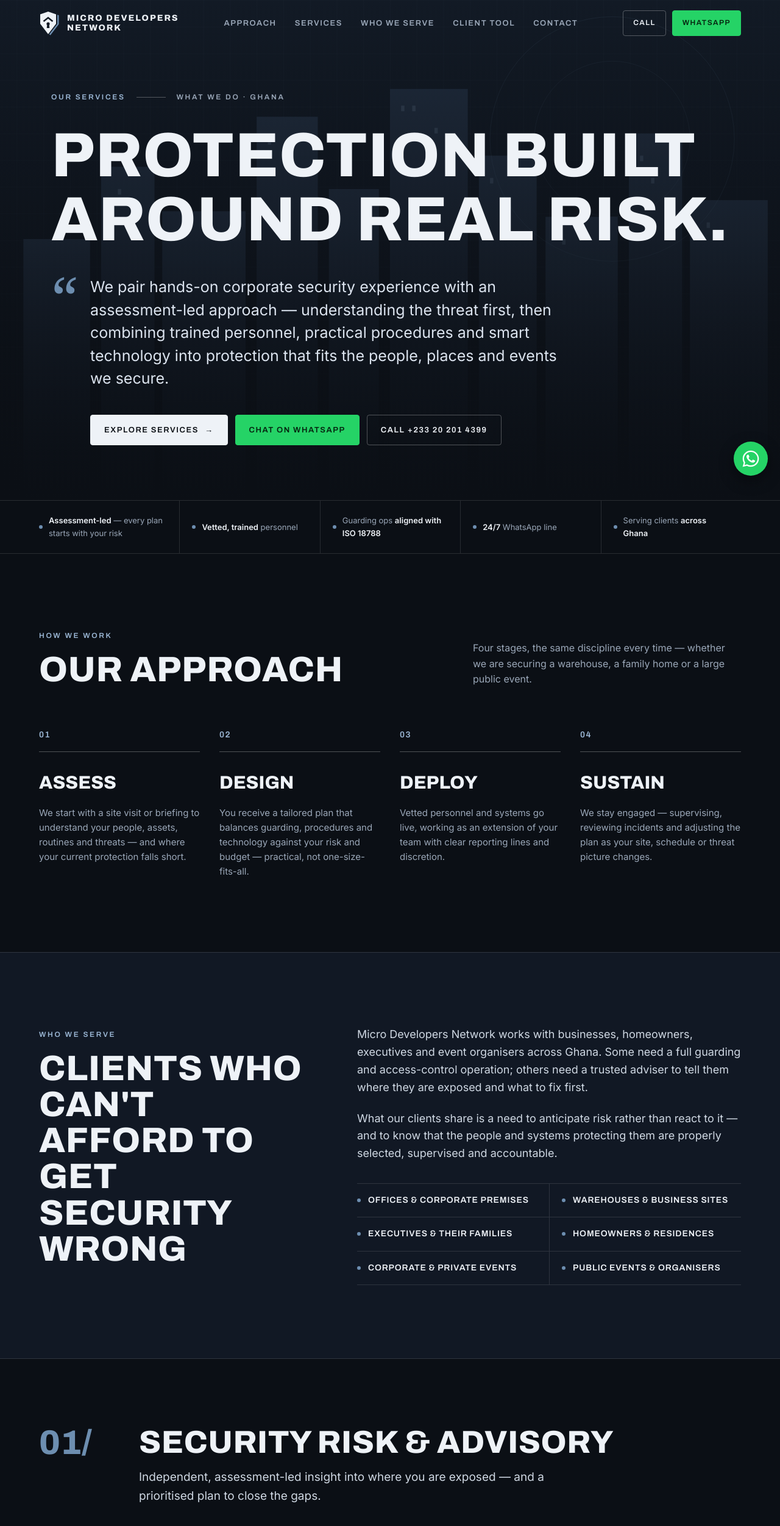
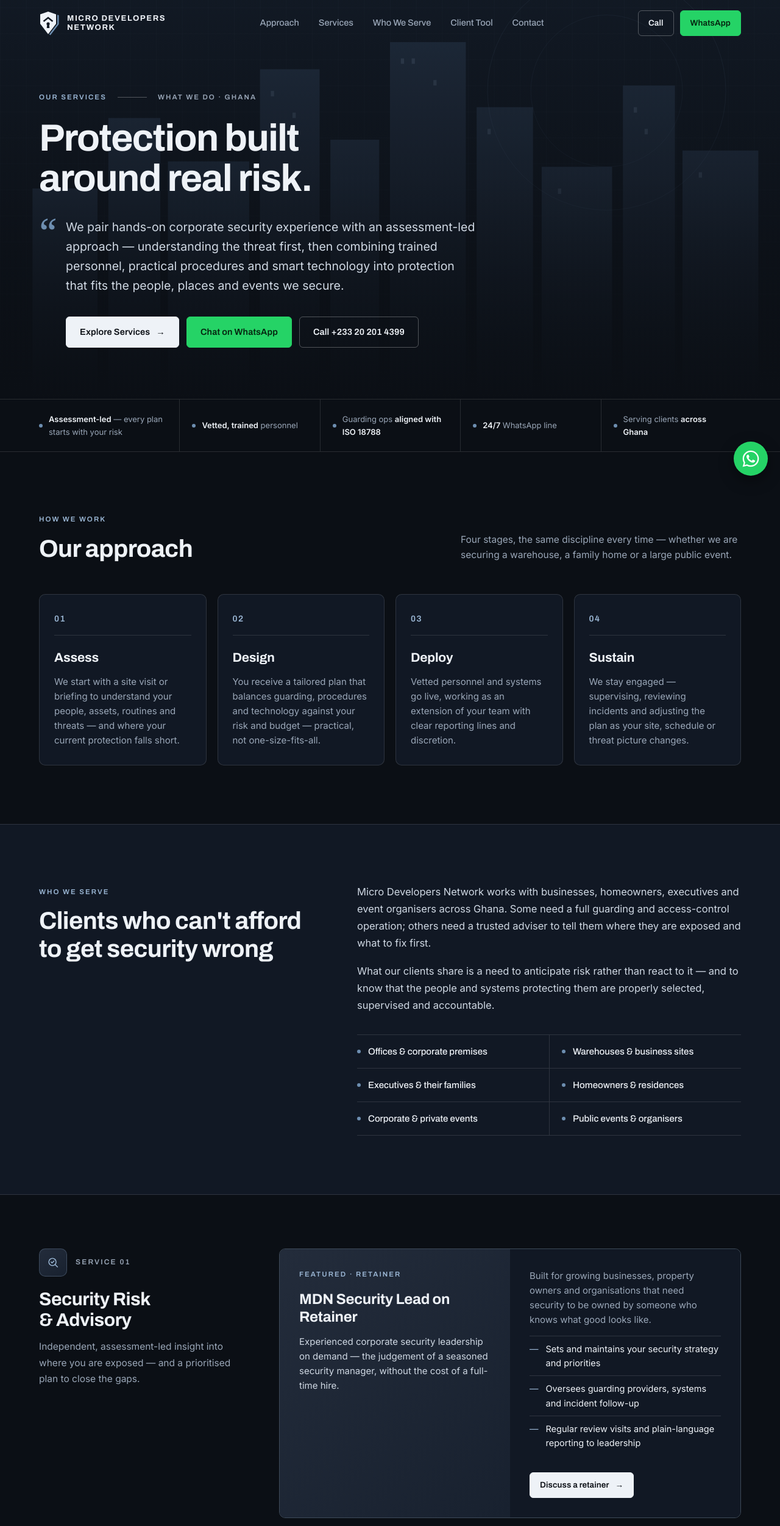
Before and after one commit to mishabbf-glitch/micro-developers-network, a plain HTML site: page index.html in a window 1280 px wide. Shown: the top 2502 px of the page at 61% size. Drawn offline with Linux system fonts and the light colour scheme.

Commit message:
Refine typography and layout
- Sentence-case headings on a calmer type scale (hero 104px -> 62px max, sections 58px -> 40px)
- Service areas: sticky title column with icons beside two-column service cards
- Approach steps as cards; softer buttons and navigation; tighter section spacing
- Fix hero alignment with the page grid; tighter card padding on phones

Co-Authored-By: Claude Opus 5.5 <noreply@anthropic.com>
Claude-Session: https://claude.ai/code/session_01Pv9PyFESBYPZfuCABb3tDE

```diff
--- a/index.html
+++ b/index.html
@@ -182,7 +182,7 @@
   <section class="pillar" id="advisory">
     <div class="wrap">
       <div class="pillar-head reveal">
-        <span class="pillar-num">01/</span>
+        <div class="pillar-tag"><span class="pillar-icon" aria-hidden="true"><svg viewBox="0 0 24 24"><circle cx="11" cy="11" r="6.5"/><path d="M20 20l-4.2-4.2"/><path d="M8.5 11l1.8 1.8 3.4-3.6"/></svg></span><span class="pillar-num">SERVICE 01</span></div>
         <div>
           <h2 class="display">Security Risk &amp; Advisory</h2>
           <p>Independent, assessment-led insight into where you are exposed — and a prioritised plan to close the gaps.</p>
@@ -220,7 +220,7 @@
   <section class="pillar" id="corporate">
     <div class="wrap">
       <div class="pillar-head reveal">
-        <span class="pillar-num">02/</span>
+        <div class="pillar-tag"><span class="pillar-icon" aria-hidden="true"><svg viewBox="0 0 24 24"><rect x="4.5" y="3" width="15" height="18" rx="1.5"/><path d="M9 7.5h1.5M13.5 7.5H15M9 11.5h1.5M13.5 11.5H15M9 15.5h1.5M13.5 15.5H15M10.5 21v-2.5h3V21"/></svg></span><span class="pillar-num">SERVICE 02</span></div>
         <div>
           <h2 class="display">Corporate Security &amp; Operations</h2>
           <p>End-to-end protection for offices, warehouses and business premises — run consistently, day and night.</p>
@@ -240,7 +240,7 @@
   <section class="pillar" id="protection">
     <div class="wrap">
       <div class="pillar-head reveal">
-        <span class="pillar-num">03/</span>
+        <div class="pillar-tag"><span class="pillar-icon" aria-hidden="true"><svg viewBox="0 0 24 24"><path d="M12 3l7 2.6V11c0 4.6-3 8.2-7 10-4-1.8-7-5.4-7-10V5.6Z"/><circle cx="12" cy="10" r="2.2"/><path d="M8.6 16a3.8 3.8 0 0 1 6.8 0"/></svg></span><span class="pillar-num">SERVICE 03</span></div>
         <div>
           <h2 class="display">Executive &amp; Residential Protection</h2>
           <p>Discreet, professional protection for principals, their families and their homes.</p>
@@ -260,7 +260,7 @@
   <section class="pillar" id="events">
     <div class="wrap">
       <div class="pillar-head reveal">
-        <span class="pillar-num">04/</span>
+        <div class="pillar-tag"><span class="pillar-icon" aria-hidden="true"><svg viewBox="0 0 24 24"><circle cx="9" cy="8.5" r="2.8"/><circle cx="17" cy="9.5" r="2.2"/><path d="M3.5 19.5v-.5a5.5 5.5 0 0 1 11 0v.5M15.5 14.6A4.5 4.5 0 0 1 21 19v.5"/></svg></span><span class="pillar-num">SERVICE 04</span></div>
         <div>
           <h2 class="display">Event Security</h2>
           <p>Full security coverage for corporate, private and public events — from first planning call to last guest out.</p>
@@ -278,7 +278,7 @@
   <section class="pillar" id="technology">
     <div class="wrap">
       <div class="pillar-head reveal">
-        <span class="pillar-num">05/</span>
+        <div class="pillar-tag"><span class="pillar-icon" aria-hidden="true"><svg viewBox="0 0 24 24"><path d="M3.5 11.5 12 4.5l8.5 7"/><path d="M5.5 10v10h13V10"/><path d="M9.6 15.2a3.4 3.4 0 0 1 4.8 0"/><circle cx="12" cy="17.3" r=".6"/></svg></span><span class="pillar-num">SERVICE 05</span></div>
         <div>
           <h2 class="display">Smart Home &amp; Security Technology</h2>
           <p>Connected security and convenience systems that extend your protection beyond the people on site.</p>
--- a/styles.css
+++ b/styles.css
@@ -18,7 +18,8 @@
     --steel-hi:#9cb8d6;
     --navy:#232c3b;         /* logo navy */
     --wa:#25d366;
-    --radius:4px;
+    --radius:6px;
+    --radius-lg:10px;
     --wrap:1200px;
     --display:'Archivo',system-ui,sans-serif;
     --body:'Inter',system-ui,-apple-system,'Segoe UI',sans-serif;
@@ -29,17 +30,17 @@
   a{color:inherit;text-decoration:none}
   img,svg{display:block}
   .wrap{max-width:var(--wrap);margin:0 auto;padding:0 24px}
-  .eyebrow{font-family:var(--display);font-size:12px;font-weight:600;letter-spacing:.22em;text-transform:uppercase;color:var(--steel-hi)}
-  .display{font-family:var(--display);font-weight:800;text-transform:uppercase;letter-spacing:.01em;line-height:1.02}
+  .eyebrow{font-family:var(--display);font-size:11.5px;font-weight:600;letter-spacing:.18em;text-transform:uppercase;color:var(--steel-hi)}
+  .display{font-family:var(--display);font-weight:700;letter-spacing:-.015em;line-height:1.14;text-wrap:balance}
 
   /* ---------- Buttons ---------- */
-  .btn{display:inline-flex;align-items:center;gap:10px;font-family:var(--display);font-weight:600;font-size:13px;letter-spacing:.12em;text-transform:uppercase;padding:14px 22px;border-radius:var(--radius);border:1px solid var(--line-strong);transition:background .2s,border-color .2s,color .2s;cursor:pointer;background:transparent;color:var(--text)}
+  .btn{display:inline-flex;align-items:center;gap:10px;font-family:var(--display);font-weight:600;font-size:14.5px;letter-spacing:.01em;padding:13px 22px;border-radius:var(--radius);border:1px solid var(--line-strong);transition:background .2s,border-color .2s,color .2s;cursor:pointer;background:transparent;color:var(--text)}
   .btn:hover{border-color:var(--text)}
   .btn-solid{background:var(--text);color:var(--ink);border-color:var(--text)}
   .btn-solid:hover{background:var(--steel-hi);border-color:var(--steel-hi)}
   .btn-wa{background:var(--wa);border-color:var(--wa);color:#05230f}
   .btn-wa:hover{background:#3be27b;border-color:#3be27b}
-  .btn-sm{padding:10px 16px;font-size:12px}
+  .btn-sm{padding:9px 16px;font-size:13.5px}
   .arrow{transition:transform .2s}
   .btn:hover .arrow{transform:translateX(3px)}
 
@@ -49,25 +50,26 @@
   .topbar-inner{display:flex;align-items:center;justify-content:space-between;height:76px;gap:24px}
   .brand{display:flex;align-items:center;gap:12px}
   .brand svg{width:34px;height:40px}
-  .brand-name{font-family:var(--display);font-weight:800;font-size:14px;letter-spacing:.14em;line-height:1.15;text-transform:uppercase}
-  .mainnav{display:flex;gap:30px}
-  .mainnav a{font-family:var(--display);font-size:13px;font-weight:600;letter-spacing:.12em;text-transform:uppercase;color:var(--muted);transition:color .2s}
+  .brand-name{font-family:var(--display);font-weight:700;font-size:13px;letter-spacing:.12em;line-height:1.15;text-transform:uppercase}
+  .mainnav{display:flex;gap:32px}
+  .mainnav a{font-family:var(--display);font-size:14.5px;font-weight:500;color:var(--muted);transition:color .2s}
   .mainnav a:hover{color:var(--text)}
   .top-cta{display:flex;gap:10px}
-  .menu-btn{display:none;background:none;border:1px solid var(--line-strong);color:var(--text);border-radius:var(--radius);padding:9px 14px;font-family:var(--display);font-size:12px;letter-spacing:.14em;text-transform:uppercase;cursor:pointer}
+  .menu-btn{display:none;background:none;border:1px solid var(--line-strong);color:var(--text);border-radius:var(--radius);padding:8px 14px;font-family:var(--display);font-size:14px;font-weight:600;cursor:pointer}
 
   /* ---------- Hero ---------- */
-  .hero{position:relative;min-height:92vh;display:flex;align-items:flex-end;padding:150px 0 90px;overflow:hidden;isolation:isolate}
+  .hero{position:relative;min-height:78vh;display:flex;align-items:flex-end;padding:150px 0 84px;overflow:hidden;isolation:isolate}
+  .hero > .wrap{width:100%}
   .hero-bg{position:absolute;inset:0;z-index:-1}
   .hero-bg svg{width:100%;height:100%}
   .hero::after{content:"";position:absolute;inset:0;z-index:-1;background:linear-gradient(180deg,rgba(11,15,21,.35) 0%,rgba(11,15,21,.55) 45%,var(--ink) 100%)}
-  .hero-labels{display:flex;gap:18px;align-items:center;margin-bottom:34px}
+  .hero-labels{display:flex;gap:18px;align-items:center;margin-bottom:26px}
   .hero-labels .rule{width:48px;height:1px;background:var(--line-strong)}
-  .hero-title{font-size:clamp(46px,8vw,104px);margin-bottom:40px}
-  .quote{position:relative;max-width:860px;padding-left:64px}
-  .quote-mark{position:absolute;left:0;top:-14px;font-family:Georgia,serif;font-size:96px;line-height:1;color:var(--steel)}
-  .quote p{font-size:clamp(19px,2.1vw,25px);line-height:1.5;color:#dbe3ee;font-weight:400}
-  .hero-actions{display:flex;flex-wrap:wrap;gap:12px;margin-top:40px;padding-left:64px}
+  .hero-title{font-size:clamp(36px,5vw,62px);line-height:1.06;letter-spacing:-.025em;max-width:820px;margin-bottom:30px}
+  .quote{position:relative;max-width:720px;padding-left:44px}
+  .quote-mark{position:absolute;left:0;top:-8px;font-family:Georgia,serif;font-size:64px;line-height:1;color:var(--steel)}
+  .quote p{font-size:clamp(17px,1.6vw,19.5px);line-height:1.65;color:#cfd8e3;font-weight:400}
+  .hero-actions{display:flex;flex-wrap:wrap;gap:12px;margin-top:34px;padding-left:44px}
 
   /* ---------- Trust strip ---------- */
   .strip{border-top:1px solid var(--line);border-bottom:1px solid var(--line)}
@@ -79,53 +81,60 @@
 
   /* ---------- Approach ---------- */
   section{scroll-margin-top:80px}
-  .block{padding:120px 0}
-  .block-head{display:flex;justify-content:space-between;align-items:flex-end;gap:40px;margin-bottom:64px;flex-wrap:wrap}
-  .block-head h2{font-size:clamp(34px,4.6vw,58px)}
-  .block-head p{max-width:440px;color:var(--muted)}
-  .steps{list-style:none;display:grid;grid-template-columns:repeat(4,1fr);gap:32px}
+  .block{padding:96px 0}
+  .block-head{display:flex;justify-content:space-between;align-items:flex-end;gap:40px;margin-bottom:52px;flex-wrap:wrap}
+  .block-head h2{font-size:clamp(28px,3.2vw,40px)}
+  .block-head p{max-width:460px;color:var(--muted);font-size:15.5px}
+  .steps{list-style:none;display:grid;grid-template-columns:repeat(4,1fr);gap:18px}
   .step-num{font-family:var(--display);font-size:14px;font-weight:600;color:var(--steel-hi);letter-spacing:.1em}
-  .step hr{border:0;border-top:1px solid var(--line-strong);margin:16px 0 26px}
-  .step h3{font-family:var(--display);font-size:30px;font-weight:800;text-transform:uppercase;margin-bottom:14px}
+  .step{background:var(--ink-2);border:1px solid var(--line);border-radius:var(--radius-lg);padding:26px 24px 28px;transition:border-color .25s}
+  .step:hover{border-color:rgba(156,184,214,.45)}
+  .step hr{border:0;border-top:1px solid var(--line);margin:14px 0 20px}
+  .step h3{font-family:var(--display);font-size:21px;font-weight:700;letter-spacing:-.01em;margin-bottom:10px}
   .step p{color:var(--muted);font-size:15px}
 
   /* ---------- Who we serve ---------- */
   .serve{background:var(--ink-2);border-top:1px solid var(--line);border-bottom:1px solid var(--line)}
   .serve-grid{display:grid;grid-template-columns:5fr 7fr;gap:72px;align-items:start}
-  .serve h2{font-size:clamp(34px,4.6vw,58px);margin-top:14px}
-  .serve-copy p{font-size:18px;color:#cfd8e3;margin-bottom:22px}
+  .serve h2{font-size:clamp(28px,3.2vw,40px);margin-top:14px}
+  .serve-copy p{font-size:16.5px;line-height:1.7;color:#cfd8e3;margin-bottom:18px}
   .serve-copy p:last-of-type{margin-bottom:34px}
   .segments{list-style:none;display:grid;grid-template-columns:repeat(2,1fr);border-top:1px solid var(--line)}
-  .segments li{padding:16px 0;border-bottom:1px solid var(--line);font-family:var(--display);font-weight:600;font-size:14px;letter-spacing:.06em;text-transform:uppercase;display:flex;gap:12px;align-items:center}
+  .segments li{padding:15px 0;border-bottom:1px solid var(--line);font-family:var(--display);font-weight:500;font-size:15px;display:flex;gap:12px;align-items:center}
   .segments li:nth-child(odd){padding-right:20px}
   .segments li:nth-child(even){padding-left:20px;border-left:1px solid var(--line)}
 
   /* ---------- Service pillars ---------- */
-  .pillar{padding:110px 0;border-bottom:1px solid var(--line)}
-  .pillar-head{display:grid;grid-template-columns:140px 1fr;gap:24px;margin-bottom:56px}
-  .pillar-num{font-family:var(--display);font-size:56px;font-weight:800;color:var(--steel);line-height:1}
-  .pillar-head h2{font-size:clamp(30px,4.2vw,52px);margin-bottom:16px}
-  .pillar-head p{font-size:19px;color:#cfd8e3;max-width:680px}
-  .subs{list-style:none;display:grid;grid-template-columns:repeat(3,1fr);gap:0;margin-left:164px;border-top:1px solid var(--line)}
-  .subs li{padding:28px 28px 30px 0;border-bottom:1px solid var(--line)}
-  .subs li:not(:nth-child(3n+1)){padding-left:28px;border-left:1px solid var(--line)}
-  .subs h3{font-family:var(--display);font-size:17px;font-weight:700;text-transform:uppercase;letter-spacing:.04em;margin-bottom:10px}
-  .subs p{color:var(--muted);font-size:15px}
+  .pillar{padding:88px 0;border-bottom:1px solid var(--line)}
+  .pillar .wrap{display:grid;grid-template-columns:minmax(0,330px) minmax(0,1fr);column-gap:64px;align-items:start}
+  .pillar-head{grid-column:1;grid-row:1/span 2;position:sticky;top:112px}
+  .pillar-tag{display:flex;align-items:center;gap:14px;margin-bottom:20px}
+  .pillar-icon{width:46px;height:46px;border-radius:var(--radius-lg);background:linear-gradient(145deg,var(--navy),var(--ink-3));border:1px solid rgba(156,184,214,.25);display:flex;align-items:center;justify-content:center;color:var(--steel-hi)}
+  .pillar-icon svg{width:22px;height:22px;fill:none;stroke:currentColor;stroke-width:1.6;stroke-linecap:round;stroke-linejoin:round}
+  .pillar-num{font-family:var(--display);font-size:12px;font-weight:600;letter-spacing:.18em;color:var(--muted)}
+  .pillar-head h2{font-size:clamp(24px,2.4vw,30px);margin-bottom:14px}
+  .pillar-head p{font-size:15.5px;line-height:1.7;color:var(--muted)}
+  .subs{grid-column:2;list-style:none;display:grid;grid-template-columns:repeat(2,1fr);gap:16px}
+  .subs li{position:relative;padding:24px 24px 26px;background:var(--ink-2);border:1px solid var(--line);border-radius:var(--radius-lg);transition:border-color .25s,transform .25s,background .25s}
+  .subs li::before{content:"";position:absolute;left:24px;top:0;width:28px;height:2px;background:var(--steel);border-radius:0 0 2px 2px}
+  .subs li:hover{border-color:rgba(156,184,214,.45);background:#131c2a;transform:translateY(-2px)}
+    .subs h3{font-family:var(--display);font-size:16.5px;font-weight:600;line-height:1.35;margin:6px 0 8px}
+  .subs p{color:var(--muted);font-size:14.5px;line-height:1.6}
 
-  .feature{margin:0 0 56px 164px;display:grid;grid-template-columns:1fr 1fr;gap:0;border:1px solid var(--line-strong);border-radius:var(--radius);overflow:hidden}
-  .feature-l{padding:44px;background:linear-gradient(135deg,var(--navy),var(--ink-3))}
+  .feature{grid-column:2;margin:0 0 16px;display:grid;grid-template-columns:1fr 1fr;gap:0;border:1px solid rgba(156,184,214,.35);border-radius:var(--radius-lg);overflow:hidden}
+  .feature-l{padding:32px;background:linear-gradient(135deg,var(--navy),var(--ink-3))}
   .feature-l .eyebrow{display:block;margin-bottom:18px}
-  .feature-l h3{font-family:var(--display);font-size:34px;font-weight:800;text-transform:uppercase;line-height:1.05;margin-bottom:18px}
-  .feature-l p{color:#cfd8e3}
-  .feature-r{padding:44px;background:var(--ink-2)}
-  .feature-r p{color:var(--muted);margin-bottom:18px}
+  .feature-l h3{font-family:var(--display);font-size:24px;font-weight:700;letter-spacing:-.01em;line-height:1.2;margin-bottom:14px}
+  .feature-l p{color:#cfd8e3;font-size:15px}
+  .feature-r{padding:32px;background:var(--ink-2)}
+  .feature-r p{color:var(--muted);margin-bottom:14px;font-size:15px}
   .feature-r ul{list-style:none;margin:6px 0 28px}
-  .feature-r li{padding:10px 0;border-top:1px solid var(--line);font-size:15px;display:flex;gap:12px}
+  .feature-r li{padding:9px 0;border-top:1px solid var(--line);font-size:14.5px;display:flex;gap:12px}
   .feature-r li::before{content:"—";color:var(--steel-hi)}
 
   /* ---------- Tool ---------- */
   .tool{background:var(--ink-2);border-bottom:1px solid var(--line)}
-  .tool-card{display:grid;grid-template-columns:1fr 1fr;border:1px solid var(--line);border-radius:var(--radius);overflow:hidden}
+  .tool-card{display:grid;grid-template-columns:1fr 1fr;border:1px solid var(--line);border-radius:var(--radius-lg);overflow:hidden}
   .tool-form{padding:36px;border-right:1px solid var(--line)}
   .tool-output-wrap{padding:36px;display:flex;flex-direction:column;background:var(--ink)}
   .field{margin-bottom:18px}
@@ -145,8 +154,8 @@
 
   /* ---------- Contact ---------- */
   .contact-grid{display:grid;grid-template-columns:5fr 7fr;gap:72px}
-  .contact h2{font-size:clamp(34px,4.6vw,58px);margin:14px 0 22px}
-  .contact-lede{color:#cfd8e3;font-size:18px;margin-bottom:34px}
+  .contact h2{font-size:clamp(28px,3.2vw,40px);margin:14px 0 18px}
+  .contact-lede{color:#cfd8e3;font-size:16.5px;line-height:1.7;margin-bottom:30px}
   .contact-actions{display:flex;flex-wrap:wrap;gap:12px}
   .details{display:grid;grid-template-columns:1fr 1fr;border-top:1px solid var(--line)}
   .details > div{padding:24px 0;border-bottom:1px solid var(--line)}
@@ -164,7 +173,7 @@
   /* ---------- Footer ---------- */
   footer{border-top:1px solid var(--line);padding:72px 0 40px;background:#080b10}
   .foot-grid{display:grid;grid-template-columns:2fr 1fr 1fr 1fr;gap:40px;margin-bottom:56px}
-  .foot-tag{font-family:var(--display);font-size:22px;font-weight:700;text-transform:uppercase;line-height:1.2;margin-top:24px;max-width:340px}
+  .foot-tag{font-family:var(--display);font-size:17px;font-weight:500;color:var(--muted);line-height:1.5;margin-top:20px;max-width:320px}
   footer h4{font-family:var(--display);font-size:12px;letter-spacing:.18em;text-transform:uppercase;color:var(--muted);margin-bottom:16px;font-weight:600}
   footer ul{list-style:none}
   footer li{padding:5px 0;font-size:15px}
@@ -191,12 +200,9 @@
     .strip ul{grid-template-columns:repeat(2,1fr)}
     .strip li{border-left:0;padding-left:0;border-bottom:1px solid var(--line)}
     .serve-grid,.contact-grid{grid-template-columns:1fr;gap:40px}
-    .pillar-head{grid-template-columns:1fr;gap:12px}
-    .subs,.feature{margin-left:0}
-    .subs{grid-template-columns:repeat(2,1fr)}
-    .subs li:not(:nth-child(3n+1)){padding-left:0;border-left:0}
-    .subs li:nth-child(even){padding-left:24px;border-left:1px solid var(--line)}
-    .subs li:nth-child(odd){padding-right:24px}
+    .pillar .wrap{grid-template-columns:1fr}
+    .pillar-head{grid-column:1;grid-row:auto;position:static;margin-bottom:32px;max-width:640px}
+    .subs,.feature{grid-column:1}
     .feature{grid-template-columns:1fr}
     .tool-card{grid-template-columns:1fr}
     .tool-form{border-right:0;border-bottom:1px solid var(--line)}
@@ -204,15 +210,19 @@
   }
   @media (max-width:640px){
     .wrap{padding:0 16px}
-    .block,.pillar{padding:80px 0}
+    .block,.pillar{padding:64px 0}
     .hero{padding:130px 0 70px;min-height:auto}
     .quote,.hero-actions{padding-left:0}
-    .quote-mark{position:static;font-size:72px;margin-bottom:-20px}
+    .quote-mark{position:static;font-size:52px;margin-bottom:-14px}
     .steps,.strip ul,.subs,.segments,.details,.row2{grid-template-columns:1fr}
-    .subs li,.subs li:nth-child(even),.subs li:nth-child(odd){padding:24px 0;border-left:0}
     .segments li:nth-child(even),.segments li:nth-child(odd){padding:14px 0;border-left:0}
     .details > div:nth-child(even){padding-left:0;border-left:0}
     .feature-l,.feature-r,.tool-form,.tool-output-wrap{padding:26px 20px}
+    .step{padding:20px 20px 22px}
+    .step hr{margin:10px 0 14px}
+    .subs{gap:12px}
+    .subs li{padding:20px 20px 22px}
+    .subs li::before{left:20px}
     .foot-grid{grid-template-columns:1fr}
     .brand-name{font-size:12px}
     .hero-labels .rule,.hero-labels .eyebrow+.rule+.eyebrow{display:none}
```
